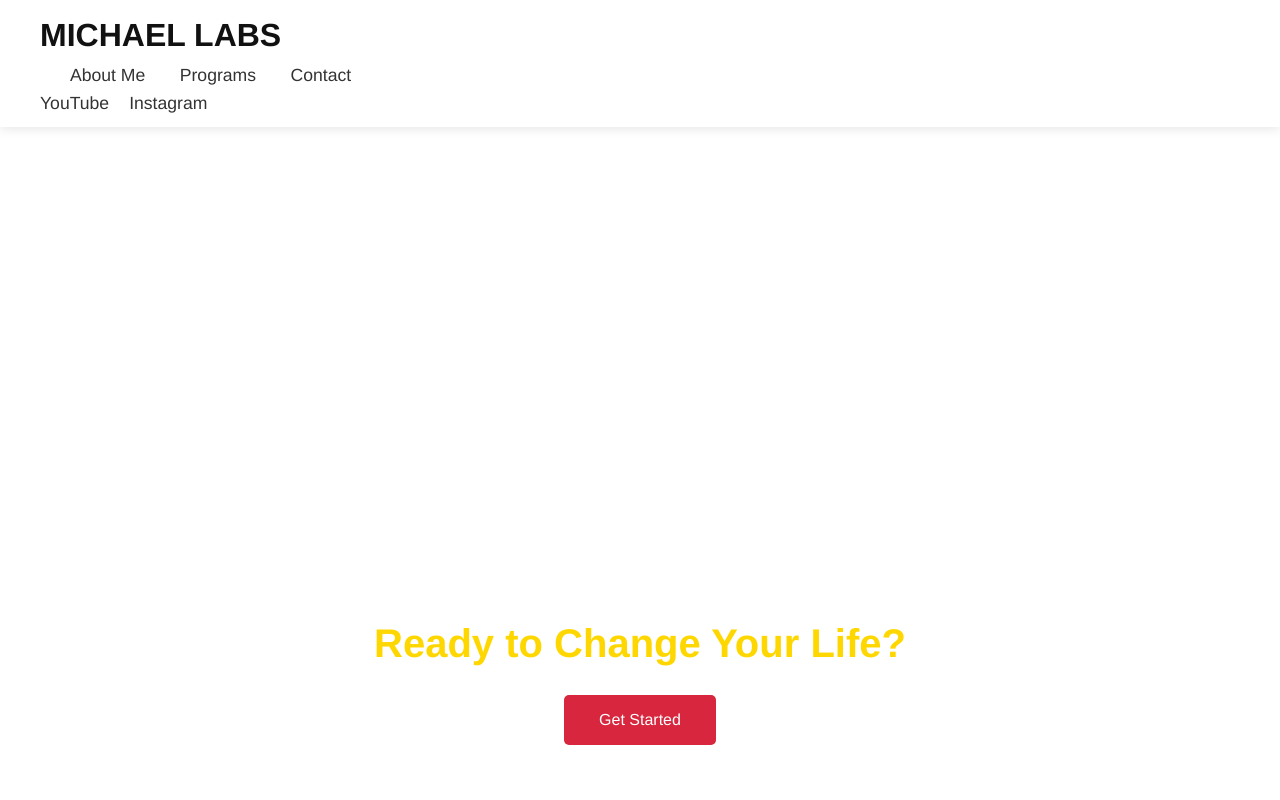
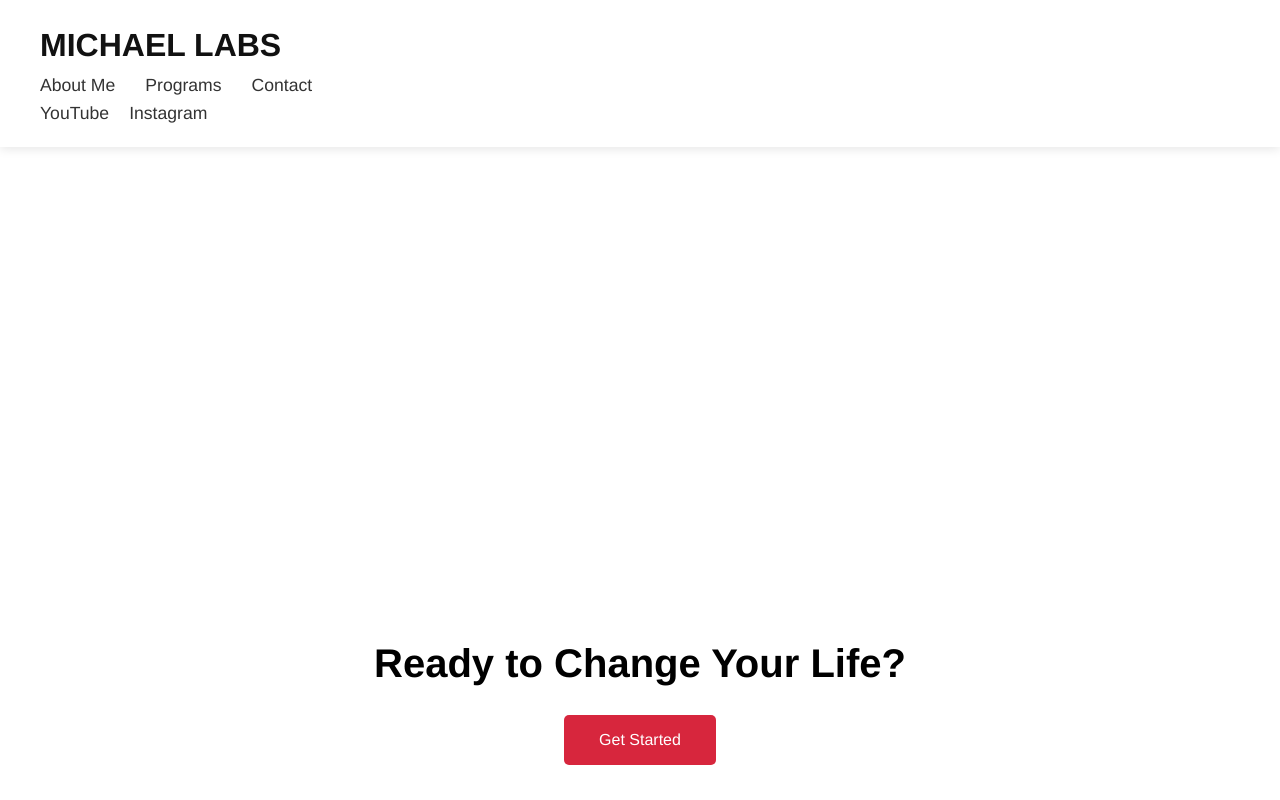
Before and after one commit to michaellabs/michael-labs-landing-page, a plain HTML site: page index.html in a window 1280 px wide. Shown: the top 800 px of the page. Drawn offline with Linux system fonts and the light colour scheme.

Commit message:
Update styles.css

```diff
--- a/styles.css
+++ b/styles.css
@@ -17,7 +17,7 @@ body {
     display: flex;
     justify-content: space-between;
     align-items: center;
-    padding: 10px 40px;
+    padding: 20px 40px;
     background-color: #fff;
     position: sticky;
     top: 0;
@@ -32,10 +32,15 @@ body {
     text-transform: uppercase;
 }
 
+.menu {
+    display: flex;
+    align-items: center;
+    gap: 30px;
+}
+
 .menu a {
     text-decoration: none;
     color: #333;
-    margin-left: 30px;
     font-size: 1.1rem;
     transition: color 0.3s ease;
 }
@@ -86,7 +91,7 @@ body {
 
 .hero-section h2 {
     font-size: 2.5rem;
-    color: #ffd700; /* Gold color */
+    color: #000; /* Changed to black */
     margin-bottom: 20px;
 }
 
@@ -196,4 +201,9 @@ body {
 /* Footer */
 .footer {
     padding: 40px 20px;
-    background-color:
+    background-color: #111;
+    color: white;
+    text-align: center;
+}
+
+.footer
```
